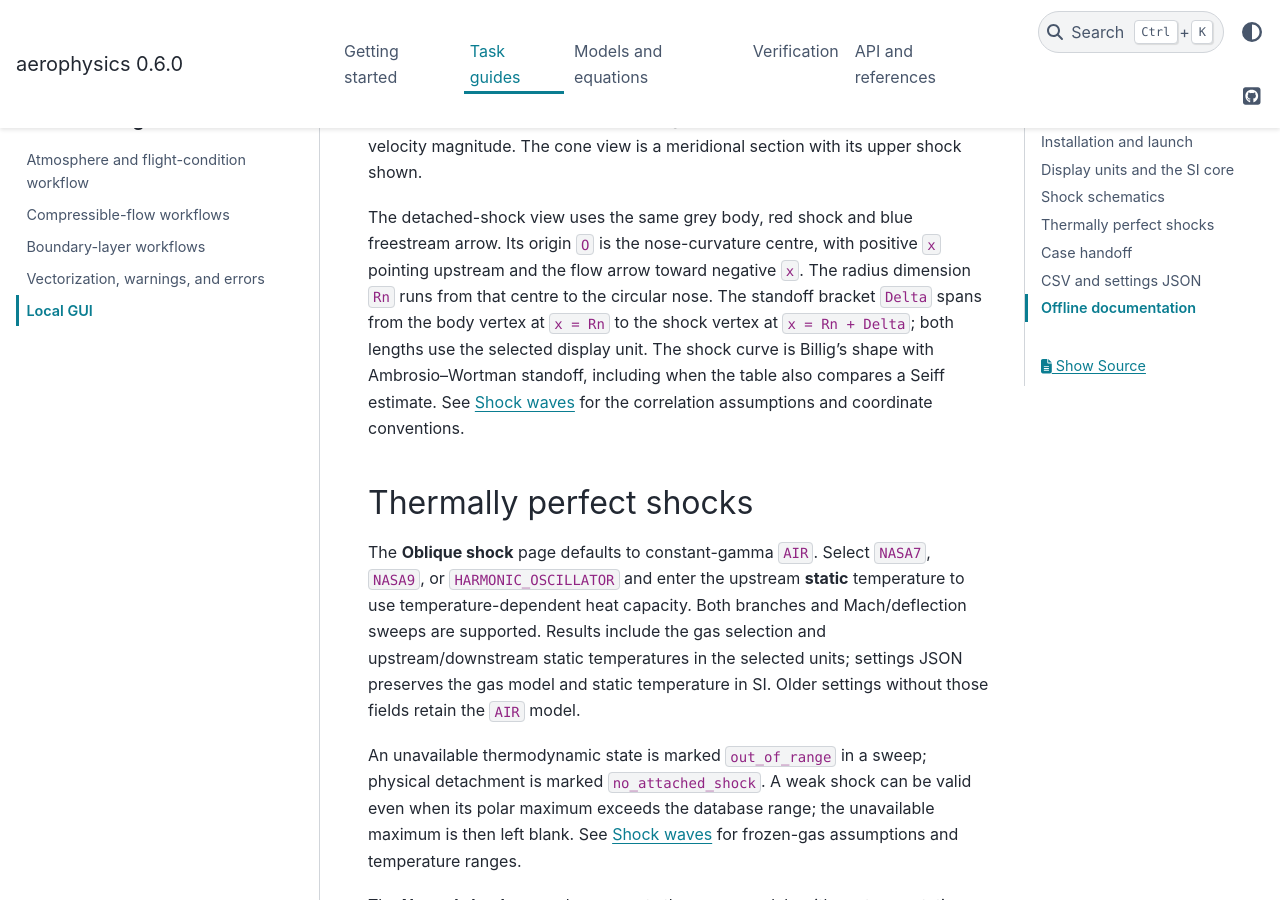
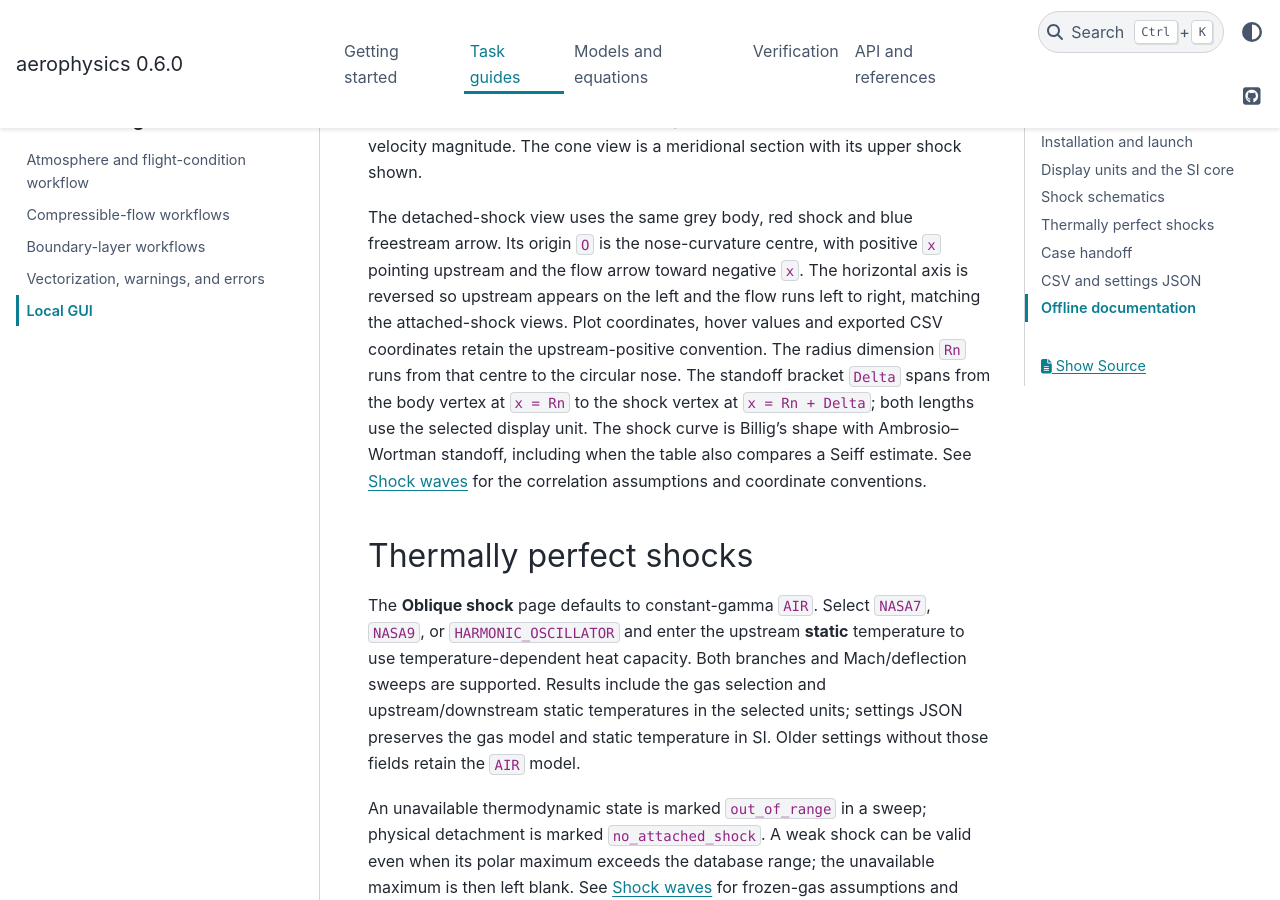
Before and after one commit to pandorobo11/aerophysics, a Sphinx documentation site: the page built from docs/guides/gui.rst, in a window 1280 px wide and 900 px high, scrolled down 1471 px. Built offline with Sphinx 7.4.7 and the PyData theme 0.15.4, drawn with Linux system fonts in a browser that asks for light colours.

Commit message:
fix(gui): align detached shock flow with attached diagrams

```diff
--- a/docs/guides/gui.rst
+++ b/docs/guides/gui.rst
@@ -64,7 +64,10 @@ upper shock shown.
 
 The detached-shock view uses the same grey body, red shock and blue freestream
 arrow. Its origin ``O`` is the nose-curvature centre, with positive ``x``
-pointing upstream and the flow arrow toward negative ``x``. The radius
+pointing upstream and the flow arrow toward negative ``x``. The horizontal
+axis is reversed so upstream appears on the left and the flow runs left to
+right, matching the attached-shock views. Plot coordinates, hover values and
+exported CSV coordinates retain the upstream-positive convention. The radius
 dimension ``Rn`` runs from that centre to the circular nose. The standoff
 bracket ``Delta`` spans from the body vertex at ``x = Rn`` to the shock vertex
 at ``x = Rn + Delta``; both lengths use the selected display unit. The shock
```
Also changed, not shown: CHANGELOG.md (+1 -0 lines), 2 other files.
